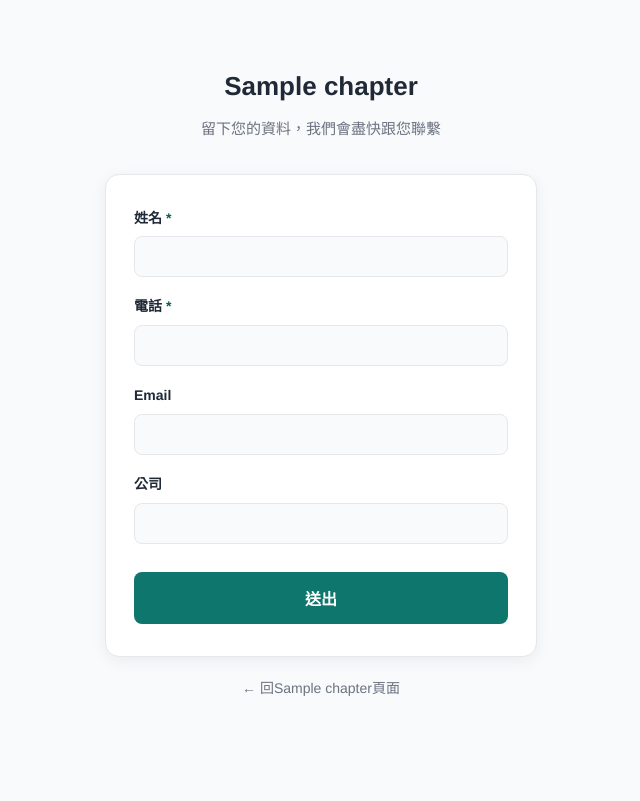
After one commit to Coach1973/team-bymyway, a Flask app: a page that uses templates/visit_signup.html in a window 1280 px wide. The commit adds this page. Shown: the whole page, without its empty margins (319-959 px from the left). Run offline with Flask 3, Linux system fonts and the light colour scheme; tables that the repository leaves empty hold one stand-in row (values such as "Sample post").

Commit message:
「預約參訪」按鈕接上真實表單+Telegram通知（教練2026-09-01交辦）
不分分會狀態(forming/active)，所有分會的「預約參訪」按鈕原本都是死連結，
改連到新的/<slug>/visit-signup表單(姓名/電話/Email/公司，跟bni-chapters
的founder-signup同款欄位)，送出後寫進新增的visit_signups表+呼叫
notify_coach.sh推播教練Telegram，honeypot+IP rate limit沿用既有機制。
已用test_client()驗證全流程(mock通知避免真的打Telegram)，測試資料已
清除，正式站5個分會皆curl驗證按鈕已連上，真實Chrome開啟確認畫面正常。

```diff
--- a/app.py
+++ b/app.py
@@ -12,10 +12,12 @@ team.bymyway.com — 通用分會系統
 """
 import os
 import re
+import subprocess
 import time
 from collections import defaultdict
 from functools import wraps
 from io import BytesIO
+from pathlib import Path
 
 from flask import Flask, abort, redirect, render_template, request, session, url_for
 from PIL import Image, ImageOps, UnidentifiedImageError
@@ -34,6 +36,17 @@ app.config["MAX_CONTENT_LENGTH"] = 8 * 1024 * 1024  # 8MB
 _rate_limit_log: dict[str, list[float]] = defaultdict(list)
 RATE_LIMIT_MAX = 5
 RATE_LIMIT_WINDOW = 3600  # 1 小時
+
+NOTIFY_SCRIPT = Path.home() / ".openclaw" / "workspace" / "scripts" / "notify_coach.sh"
+
+
+def _notify_coach(msg: str) -> None:
+    """統一走workspace共用的notify_coach.sh（打Telegram），失敗只記log不影響送出體驗。"""
+    try:
+        subprocess.run(["bash", str(NOTIFY_SCRIPT), msg], capture_output=True, text=True, timeout=15)
+    except Exception:
+        pass
+
 
 db.init_db()
 os.makedirs(UPLOAD_DIR, exist_ok=True)
@@ -219,6 +232,77 @@ def member_join_thanks(slug):
     token = request.args.get("token") or ""
     edit_url = url_for("member_join_edit", slug=slug, token=token, _external=True) if token else None
     return render_template("member_join_thanks.html", chapter=chapter, edit_url=edit_url)
+
+
+@app.route("/<slug>/visit-signup", methods=["GET"])
+def visit_signup_form(slug):
+    """「預約參訪」／「登記成為創始會員」表單（2026-09-01教練交辦，不分分會狀態，按鈕一律連到這裡）。"""
+    conn = db.get_conn()
+    chapter = db.get_chapter_by_slug(conn, slug)
+    conn.close()
+    if not chapter:
+        abort(404)
+    return render_template("visit_signup.html", chapter=chapter, form={})
+
+
+@app.route("/<slug>/visit-signup", methods=["POST"])
+def visit_signup_submit(slug):
+    conn = db.get_conn()
+    chapter = db.get_chapter_by_slug(conn, slug)
+    if not chapter:
+        conn.close()
+        abort(404)
+
+    # honeypot：一般人看不到這個欄位，機器人才會填
+    if (request.form.get("website") or "").strip():
+        conn.close()
+        return redirect(url_for("visit_signup_thanks", slug=slug))
+
+    ip = request.headers.get("CF-Connecting-IP") or request.remote_addr or "unknown"
+    if not _check_rate_limit(ip):
+        conn.close()
+        return render_template(
+            "visit_signup.html", chapter=chapter,
+            error="這個小時送出次數太多了，請稍後再試一次", form=request.form,
+        ), 429
+
+    name = (request.form.get("name") or "").strip()
+    phone = (request.form.get("phone") or "").strip()
+    email = (request.form.get("email") or "").strip()
+    company = (request.form.get("company") or "").strip()
+
+    error = None
+    if not name:
+        error = "請填寫姓名"
+    elif not phone:
+        error = "請填寫電話"
+
+    if error:
+        conn.close()
+        return render_template(
+            "visit_signup.html", chapter=chapter, error=error,
+            form={"name": name, "phone": phone, "email": email, "company": company},
+        ), 400
+
+    db.insert_visit_signup(conn, chapter["id"], name, phone, email, company)
+    conn.close()
+
+    _notify_coach(
+        f"🎯【{chapter['cta_label'] or '預約參訪'}】{chapter['name_zh']}\n"
+        f"姓名：{name}\n電話：{phone}\nEmail：{email or '未填'}\n公司：{company or '未填'}"
+    )
+
+    return redirect(url_for("visit_signup_thanks", slug=slug))
+
+
+@app.route("/<slug>/visit-signup/thanks")
+def visit_signup_thanks(slug):
+    conn = db.get_conn()
+    chapter = db.get_chapter_by_slug(conn, slug)
+    conn.close()
+    if not chapter:
+        abort(404)
+    return render_template("visit_signup_thanks.html", chapter=chapter)
 
 
 @app.route("/<slug>/join/edit/<token>", methods=["GET"])
--- a/db.py
+++ b/db.py
@@ -235,6 +235,15 @@ def member_links(member) -> list[dict]:
     return result
 
 
+def insert_visit_signup(conn, chapter_id, name, phone, email, company) -> int:
+    cur = conn.execute(
+        "INSERT INTO visit_signups (chapter_id, name, phone, email, company) VALUES (?, ?, ?, ?, ?)",
+        (chapter_id, name, phone, email or None, company or None),
+    )
+    conn.commit()
+    return cur.lastrowid
+
+
 def insert_member(conn, chapter_id, name, company_title, role_tag, bio, photo_filename, links: dict) -> tuple[int, str]:
     token = secrets.token_urlsafe(16)
     cols = ["chapter_id", "name", "company_title", "role_tag", "bio", "photo_filename",
--- a/schema.sql
+++ b/schema.sql
@@ -88,3 +88,15 @@ CREATE TABLE IF NOT EXISTS chapter_members (
     source         TEXT NOT NULL DEFAULT 'self-submit',
     created_at     TEXT NOT NULL DEFAULT (datetime('now','localtime'))
 );
+
+-- 「預約參訪」/「登記成為創始會員」表單（2026-09-01教練交辦，不分分會狀態一律適用）：
+-- 送出後即時Telegram通知教練，比照bni-chapters籌備會的founder_signups設計
+CREATE TABLE IF NOT EXISTS visit_signups (
+    id         INTEGER PRIMARY KEY AUTOINCREMENT,
+    chapter_id INTEGER NOT NULL REFERENCES chapters(id) ON DELETE CASCADE,
+    name       TEXT NOT NULL,
+    phone      TEXT NOT NULL,
+    email      TEXT,
+    company    TEXT,
+    created_at TEXT NOT NULL DEFAULT (datetime('now','localtime'))
+);
--- a/templates/chapter.html
+++ b/templates/chapter.html
@@ -20,7 +20,7 @@
       <button class="hamburger-btn" onclick="openUsefulLinksModal()" aria-label="常用連結" title="常用連結">
         <span></span><span></span><span></span>
       </button>
-      <a href="#" class="btn">{{ chapter.cta_label or '預約參訪' }}</a>
+      <a href="{{ url_for('visit_signup_form', slug=chapter.slug) }}" class="btn">{{ chapter.cta_label or '預約參訪' }}</a>
     </div>
   </div>
 </header>
@@ -31,7 +31,7 @@
     <h1>{{ chapter.hero_title or chapter.name_zh }}</h1>
     <p>{{ chapter.hero_desc or '' }}</p>
     <div class="cta-row">
-      <a href="#" class="btn btn-outline">{{ chapter.cta_label or '預約參訪' }}</a>
+      <a href="{{ url_for('visit_signup_form', slug=chapter.slug) }}" class="btn btn-outline">{{ chapter.cta_label or '預約參訪' }}</a>
     </div>
   </div>
 </div>
--- /dev/null
+++ b/templates/visit_signup.html
@@ -0,0 +1,50 @@
+{% extends "base.html" %}
+{% block title %}{{ chapter.cta_label or '預約參訪' }}・{{ chapter.name_zh }}{% endblock %}
+{% block extra_style %}
+  .join-wrap{max-width:480px;margin:0 auto;padding:64px 24px 100px;}
+  .join-wrap h1{font-size:26px;font-weight:900;margin-bottom:8px;text-align:center;}
+  .join-wrap .desc{text-align:center;color:var(--sub);font-size:15px;margin-bottom:32px;}
+  .join-card{background:#fff;border:1px solid var(--line);border-radius:14px;padding:32px 28px;box-shadow:0 4px 16px rgba(0,0,0,.06);}
+  .join-card label{display:block;font-size:14px;font-weight:700;color:var(--ink);margin:18px 0 6px;}
+  .join-card label:first-of-type{margin-top:0;}
+  .required{color:var(--teal-dark);}
+  .join-card input[type=text],.join-card input[type=tel],.join-card input[type=email]{
+    width:100%;padding:11px 14px;font-size:15px;border-radius:8px;border:1px solid var(--line);
+    background:var(--paper);color:var(--ink);font-family:inherit;
+  }
+  .honeypot{position:absolute;left:-9999px;opacity:0;}
+  .join-card button.submit-btn{
+    width:100%;margin-top:28px;padding:14px;font-size:16px;font-weight:900;border:none;
+    border-radius:8px;background:var(--teal);color:#fff;cursor:pointer;font-family:inherit;
+  }
+  .join-card button.submit-btn:hover{background:var(--teal-dark);}
+  .error{margin-bottom:18px;padding:10px 12px;background:#FEF2F2;border:1px solid #FECACA;border-radius:8px;color:#B91C1C;font-size:14px;text-align:center;}
+  .back{display:block;text-align:center;margin-top:20px;color:var(--sub);font-size:14px;}
+{% endblock %}
+{% block body %}
+<div class="join-wrap">
+  <h1>{{ chapter.cta_label or '預約參訪' }}</h1>
+  <p class="desc">留下您的資料，我們會盡快跟您聯繫</p>
+  <div class="join-card">
+    {% if error %}<div class="error">{{ error }}</div>{% endif %}
+    <form method="POST">
+      <input type="text" name="website" class="honeypot" tabindex="-1" autocomplete="off">
+
+      <label>姓名 <span class="required">*</span></label>
+      <input type="text" name="name" value="{{ form.get('name', '') }}" required>
+
+      <label>電話 <span class="required">*</span></label>
+      <input type="tel" name="phone" value="{{ form.get('phone', '') }}" required>
+
+      <label>Email</label>
+      <input type="email" name="email" value="{{ form.get('email', '') }}">
+
+      <label>公司</label>
+      <input type="text" name="company" value="{{ form.get('company', '') }}">
+
+      <button type="submit" class="submit-btn">送出</button>
+    </form>
+  </div>
+  <a class="back" href="{{ url_for('chapter_page', slug=chapter.slug) }}">← 回{{ chapter.name_zh }}頁面</a>
+</div>
+{% endblock %}
```
Also changed, not shown: templates/visit_signup_thanks.html (added, +16 -0 lines).
